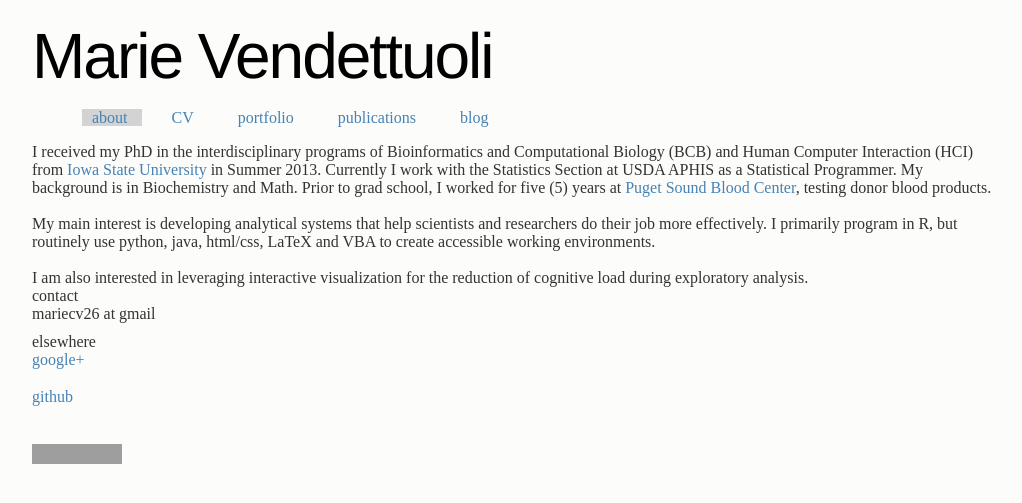
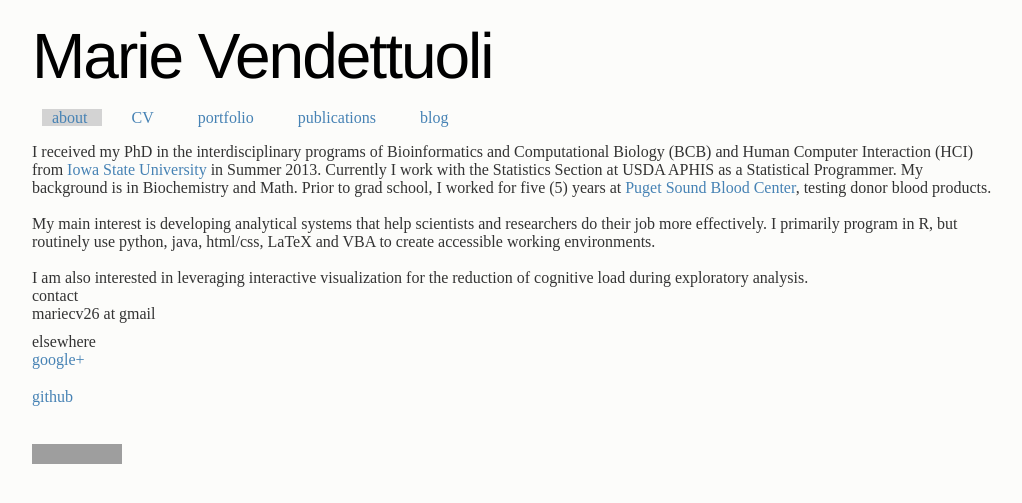
Before and after one commit to mariev/studiousmarie, a Jekyll site: the page built from index.md, in a window 1280 px wide. Shown: the top 503 px of the page, without its empty margins (128-1150 px from the left). Built offline with Jekyll 4.4.1, drawn with Linux system fonts in a browser that asks for light colours; Markdown is read by kramdown in place of the engine named in the settings; grey boxes are pictures that could not be loaded.

Commit message:
Update style.css

```diff
--- a/media/css/style.css
+++ b/media/css/style.css
@@ -175,7 +175,9 @@ blockquote:before {
 blockquote:after {
   position: absolute;
 }
-
+ul {
+  padding-left:0px;
+}
 ul li{
   display: inline;
   padding: 10px;
```
